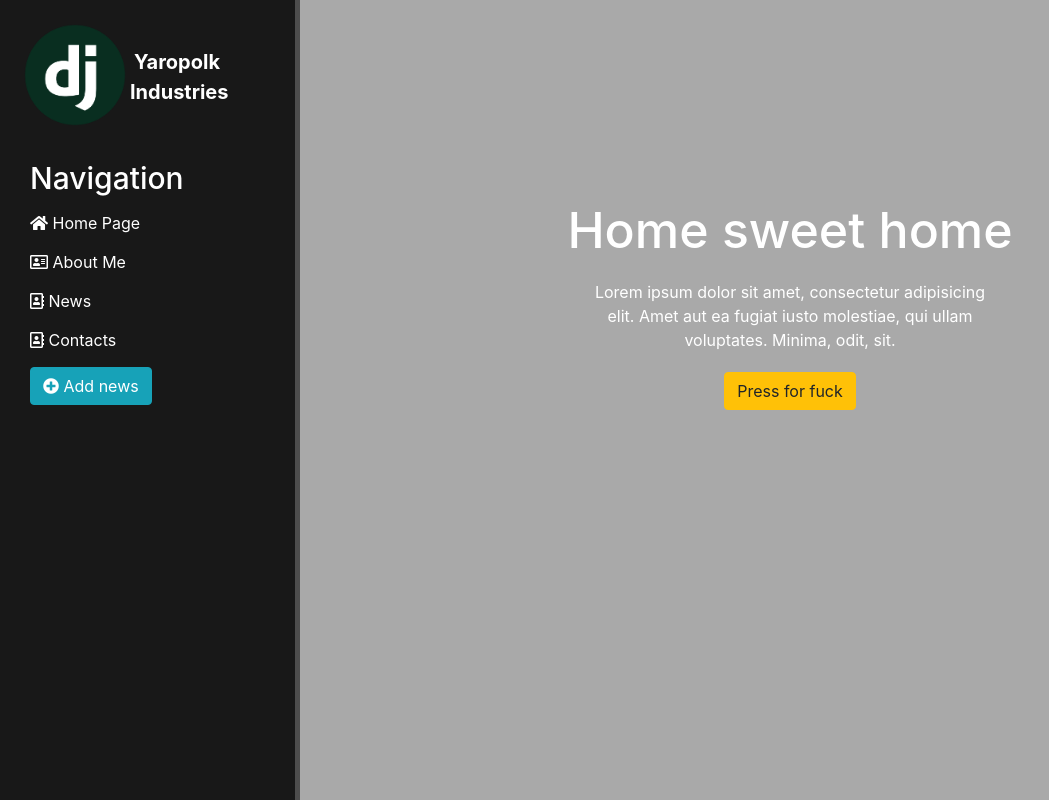
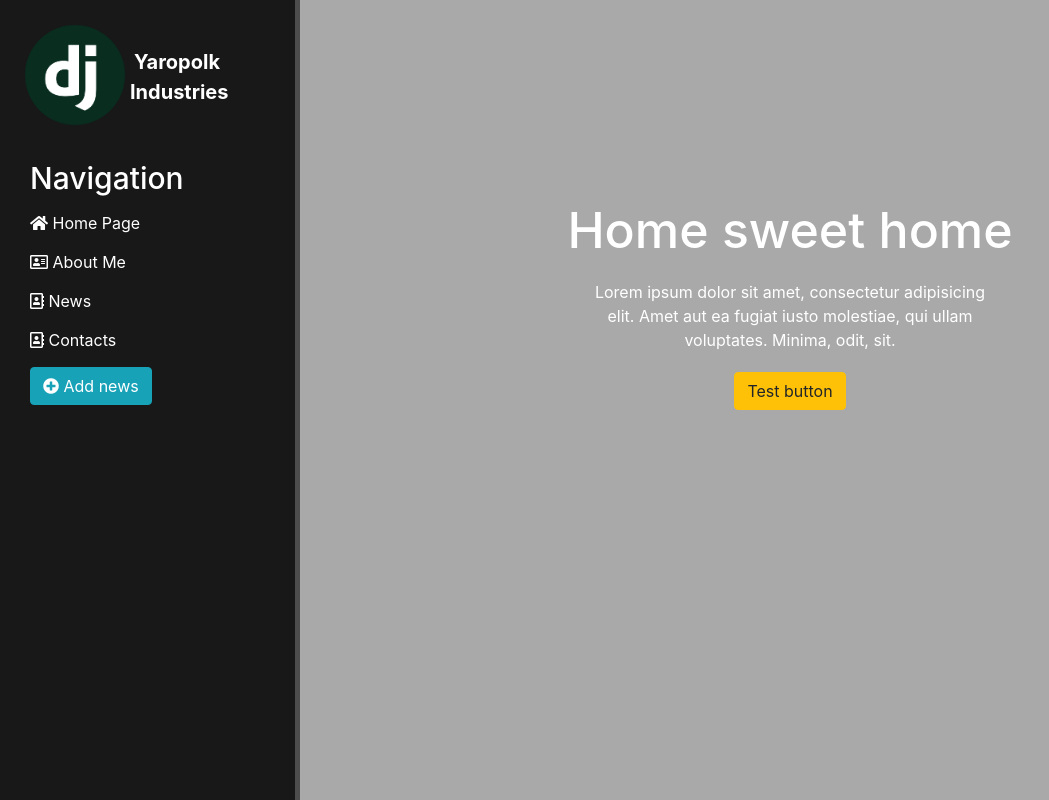
Before and after one commit to YaroslavVasylechko/DjangoWebProject, a Django app: page / in a window 1280 px wide. Shown: the whole page, without its empty margins (0-1049 px from the left). Run offline with Django 3.2, Linux system fonts and the light colour scheme; some libraries are stand-ins or nearby versions.

```diff
--- a/webSite/main/templates/main/about.html
+++ b/webSite/main/templates/main/about.html
@@ -7,6 +7,6 @@
         <h1>Hi, it's me, Yaropolk!</h1>
         <p>*My skills*</p>
         <p>Lorem ipsum dolor sit amet, consectetur adipisicing elit. Amet aut ea fugiat iusto molestiae, qui ullam voluptates. Minima, odit, sit.</p>
-        <button class="btn btn-danger">Press to hire me</button>
+        <button class="btn btn-danger">Please press me!</button>
     </div>
 {% endblock %}
--- a/webSite/main/templates/main/index.html
+++ b/webSite/main/templates/main/index.html
@@ -6,6 +6,6 @@
     <div class="features">
         <h1>Home sweet home</h1>
         <p>Lorem ipsum dolor sit amet, consectetur adipisicing elit. Amet aut ea fugiat iusto molestiae, qui ullam voluptates. Minima, odit, sit.</p>
-        <button class="btn btn-warning">Press for fuck</button>
+        <button class="btn btn-warning">Test button</button>
     </div>
 {% endblock %}
```
Also changed, not shown: webSite/db.sqlite3.
